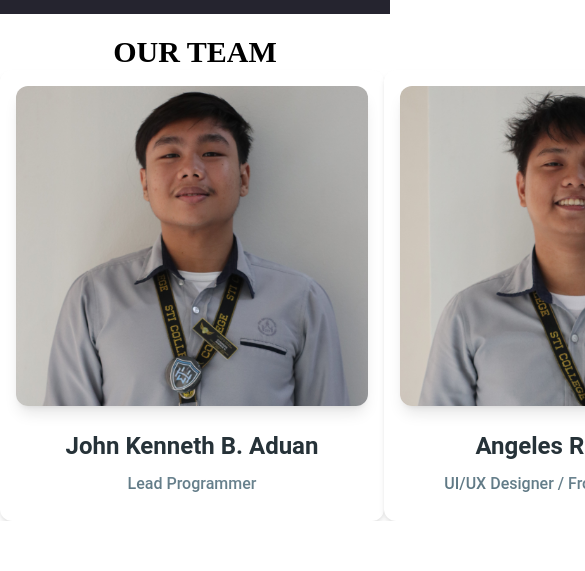
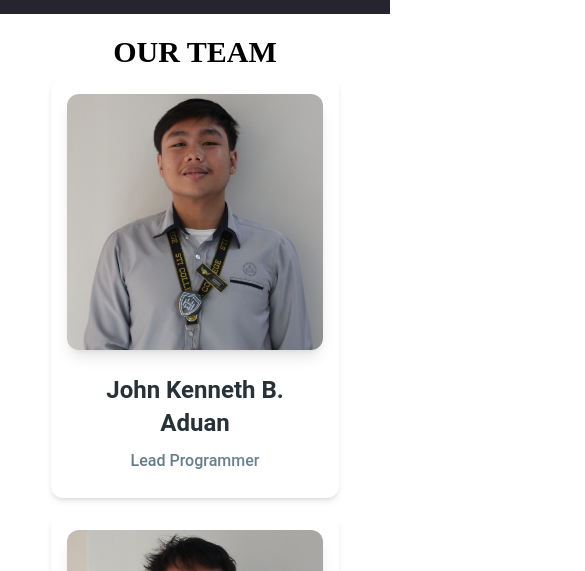
Before and after one commit to Tabrilla/Candidates_Showcase, a React (Vite) app: page / in a window 390 px wide. Shown: the part 1917-2488 px from the top of the page, 585 px wide, since content can reach past the window. Before the commit the page ends 2438 px from the top, so only its background shows below. Built offline with nearby package versions, Linux system fonts and the light colour scheme; no server answers; the database is empty.

Commit message:
finish ourteam responsive

```diff
--- a/src/pages/Home/OurPartyList.tsx
+++ b/src/pages/Home/OurPartyList.tsx
@@ -8,19 +8,21 @@ const OurPartyList = () => {
   const userPartylist = getPartyListNameGroup();
 
   const Text = "font-serif font-bold text-center";
+
   return (
-    <section>
+    <section className="text-center">
       <h1 className={`${Text} text-3xl sm:text-3xl md:text-5xl lg:text-7xl pt-5`}>OUR PARTYLIST</h1>
-        <div className='flex justify-evenly py-2 px-10'>
-          {userPartylist.map((i) =>{
-            return <div key={i.id}>
-              <PartyListCard partyListPicture={i.partyListPicture} pl_Name={i.pl_Name} />
-            </div>
-          })}
-        </div>
 
-      <div  className={`${Text} items-center py-2`}>
-        <Button size="lg" className="hover:bg-[#33691e]" >View All Candidates</Button>
+      <div className='flex flex-wrap justify-center gap-4 py-2 px-2 md:px-10'> {/* Added gap between cards */}
+        {userPartylist.map((i) => (
+          <div key={i.id} className="w-72 md:w-80 lg:w-96 flex justify-center"> {/* Defined card width */}
+            <PartyListCard partyListPicture={i.partyListPicture} pl_Name={i.pl_Name} />
+          </div>
+        ))}
+      </div>
+
+      <div className={`${Text} flex justify-center items-center py-2`}>
+        <Button size="lg" className="hover:bg-[#33691e]">View All Candidates</Button>
       </div>
     </section>
   )
--- a/src/pages/Home/OurTeam.tsx
+++ b/src/pages/Home/OurTeam.tsx
@@ -4,16 +4,17 @@ import { INFORMATIONS } from "../../components";
 const OurTeam = () => {
 
   const Text = "font-serif font-bold text-center";
+
   return (
-    <section>
+    <section className="text-center">
       <h1 className={`${Text} text-3xl sm:text-3xl md:text-5xl lg:text-7xl pt-5`}>OUR TEAM</h1>
 
-      <div className="flex">
+      <div className="flex flex-wrap justify-center gap-4 py-2 px-2 md:px-10">
           {
             INFORMATIONS.map((capsTeam) => {
               return <div key={capsTeam.studId}>
-                  <Card className="w-96">
-                  <CardHeader floated={false} className="h-80">
+                  <Card className="w-72 md:w-80 lg:w-96 flex justify-center">
+                  <CardHeader floated={false} className="h-62 md:h-90 lg:h-90">
                   <img src={capsTeam.img}/>
                   </CardHeader>
 
@@ -30,7 +31,6 @@ const OurTeam = () => {
             })
           }
       </div>
-
     </section>
   )
 }
```
